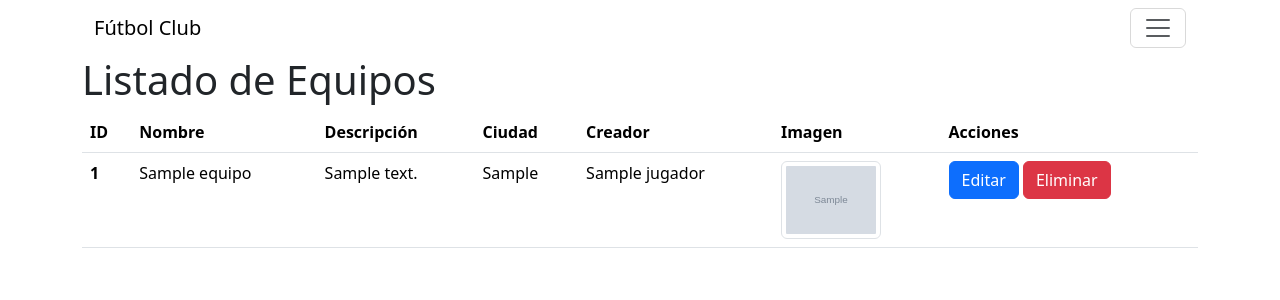
After one commit to elizabetharenas274/FCProject, a Django app: page /equipos/ in a window 1280 px wide. The commit adds this page. Shown: the top 300 px of the page. Run offline with Django 5.2, Linux system fonts and the light colour scheme; tables that the repository leaves empty hold one stand-in row (values such as "Sample post"); grey boxes marked "Sample" are stand-in pictures; parts of the project's set-up code (start-up, migrations or seed data) failed here and were passed over; some libraries are stand-ins or nearby versions.

Commit message:
Agregar botones y corregir errores

```diff
--- a/config/urls.py
+++ b/config/urls.py
@@ -1,14 +1,18 @@
 from django.contrib import admin
 from django.urls import include, path
-from soccer.views import listadoJugadores
+#from soccer.views import listadoEquipos, listadoJugadores
 from django.conf import settings
 from django.conf.urls.static import static
-import soccer.views
+from soccer import views
 
 urlpatterns = [
     path('admin/', admin.site.urls),
-    path('jugadores/', listadoJugadores),
-    #path('', include('soccer.urls')),
+    path('', views.home, name='home'),
+    path('jugadores/', views.listadoJugadores, name='listado_jugadores'),
+    path('equipos/', views.listadoEquipos, name='listado_equipos'),
+
+    #path('jugadores/', listadoJugadores),
+    #path('equipos/', listadoEquipos),
 ]
 
 if settings.DEBUG:
--- /dev/null
+++ b/soccer/templates/base.html
@@ -0,0 +1,55 @@
+<!DOCTYPE html>
+<html lang="en">
+<head>
+    <meta charset="UTF-8">
+    <meta name="viewport" content="width=device-width, initial-scale=1.0">
+    <title>
+        {% block title %} Futbol App {% endblock %}
+    </title>
+    <link href="https://cdn.jsdelivr.net/npm/bootstrap@6.0.0-alpha.1/dist/css/bootstrap.min.css" rel="stylesheet" integrity="sha384-B/GM4XqrwHnWXNOWMbloTmrYXZg10cakYGmpfsR/bbzQ6JAJI4ihuyADKLnBgrCe" crossorigin="anonymous">
+    <script type="module" src="https://cdn.jsdelivr.net/npm/bootstrap@6.0.0-alpha.1/dist/js/bootstrap.bundle.min.js" integrity="sha384-1a/pXj49ZQ1aHEmrJ+gMw1otqoVsYwlEnlD8mIfY2TV03r20Y0CN7uqx1tQogjPL" crossorigin="anonymous"></script>
+</head>
+
+<body>
+    <div class="container">
+
+        <nav class="navbar sm:navbar-expand bg-1 fg-2">
+            <div class="container-fluid">
+                <a class="navbar-brand" href="#">Fútbol Club</a>
+
+                <button class="btn-icon navbar-toggler" type="button" data-bs-toggle="drawer" data-bs-target="#navbarNavAltMarkup" aria-controls="navbarNavAltMarkup" aria-expanded="false" aria-label="Toggle navigation">
+                <span class="navbar-toggler-icon" aria-hidden="true"></span>
+                </button>
+                <dialog class="drawer drawer-end" tabindex="-1" id="navbarNavAltMarkup" aria-labelledby="navbarNavAltMarkupLabel">
+                <div class="drawer-header">
+                    <h5 class="drawer-title" id="navbarNavAltMarkupLabel">Menu</h5>
+                    <button type="button" class="btn-close" data-bs-dismiss="drawer" aria-label="Close"></button>
+                </div>
+
+                <div class="drawer-body">
+                    <div class="nav nav-pills navbar-nav">
+
+                    <a class="nav-link" href="{% url 'admin:index' %}">Admin</a>
+
+                    <a class="nav-link {% if request.resolver_match.url_name == 'home' %}active{% endif %}"
+                    href="{% url 'home' %}">Home</a>
+
+                    <a class="nav-link {% if request.resolver_match.url_name == 'listado_jugadores' %}active{% endif %}"
+                    href="{% url 'listado_jugadores' %}">Jugadores</a>
+
+                    <a class="nav-link {% if request.resolver_match.url_name == 'listado_equipos' %}active{% endif %}"
+                    href="{% url 'listado_equipos' %}">Equipos</a>
+
+                    </div>
+                </div>
+                </dialog>
+            </div>
+        </nav>
+
+        {% block content %}
+        {% endblock %}
+
+    </div>
+
+</body>
+</html>
--- /dev/null
+++ b/soccer/templates/equipos/listado_equipos.html
@@ -0,0 +1,48 @@
+{% extends 'base.html' %}
+
+{% block title %} Listado de Equipos {% endblock %}
+
+{% block content %}
+
+    <h1>Listado de Equipos</h1>
+
+    <table class="table">
+        <thead>
+            <tr>
+                <th scope="col">ID</th>
+                <th scope="col">Nombre</th>
+                <th scope="col">Descripción</th>
+                <th scope="col">Ciudad</th>
+                <th scope="col">Creador</th>
+                <th scope="col">Imagen</th>
+                <th scope="col">Acciones</th>
+            </tr>
+        </thead>
+
+        <tbody>
+            {% for equipo in equipos %}
+            <tr>
+                <th scope="row">{{ equipo.id_equipo }}</th>
+                <td>{{ equipo.nombre }}</td>
+                <td>{{ equipo.descripcion }}</td>
+                <td>{{ equipo.ciudad }}</td>
+                <td>{{ equipo.creador_id.nombre }}</td> {#de aquí sale el nombre del jugador que creó el equipo, gracias a la relación de clave foránea #}
+                <td>
+                    {% if equipo.imagen_equipo %}
+                        <img src="{{ equipo.imagen_equipo.url }}" alt="{{ equipo.nombre }}" width="100" class="img-thumbnail">
+                    {% else %}
+                        No hay imagen disponible
+                    {% endif %}
+                </td>
+
+                <td>
+                    <a href="#" class="btn btn-primary">Editar</a>
+                    <a href="#" class="btn btn-danger">Eliminar</a>
+                </td>
+            </tr>
+
+            {% endfor %}
+
+        </tbody>
+    </table>
+{% endblock %}
--- a/soccer/templates/jugadores/listado_jugadores.html
+++ b/soccer/templates/jugadores/listado_jugadores.html
@@ -1,4 +1,4 @@
-{% extends 'jugadores/base.html' %}
+{% extends 'base.html' %}
 
 {% block title %} Listado de Jugadores {% endblock %}
 
--- a/soccer/views.py
+++ b/soccer/views.py
@@ -1,8 +1,15 @@
 from django.shortcuts import render
-from soccer.models import Jugador
+from soccer.models import Equipo, Jugador
 
 # Create your views here.
+
+def home(request):
+    return render(request, 'home.html')
 
 def listadoJugadores(request):
     jugadores = Jugador.objects.all() # select * from Jugador
     return render(request, 'jugadores/listado_jugadores.html', {'jugadores': jugadores})
+
+def listadoEquipos(request): #con clave foránea OMR de Django
+    equipos = Equipo.objects.select_related('creador_id') #join entre equipo y jugador
+    return render(request, 'equipos/listado_equipos.html', {'equipos': equipos})
```
Also changed, not shown: soccer/templates/home.html (added, +8 -0 lines), soccer/templates/jugadores/base.html (deleted, +0 -24 lines).
